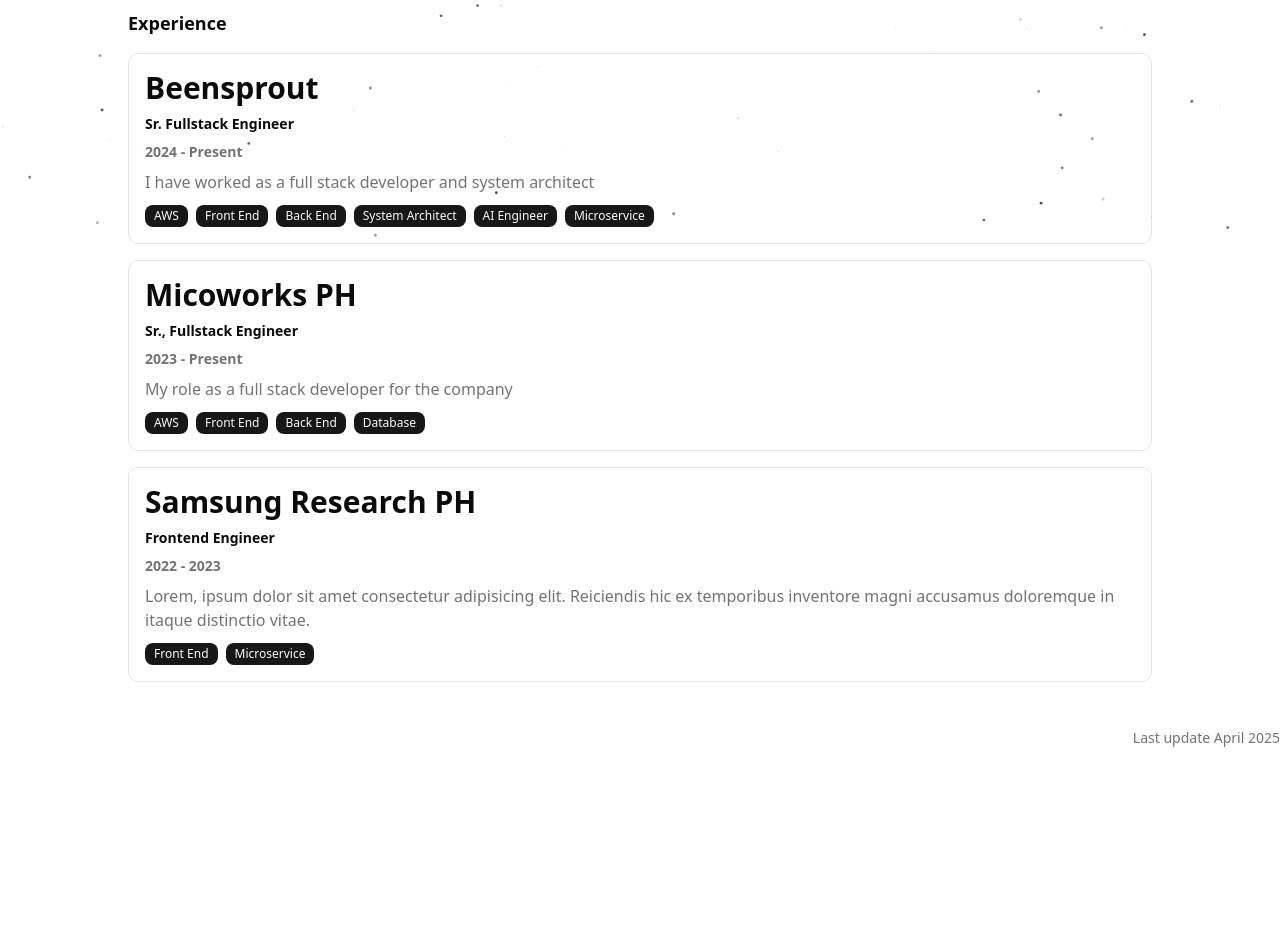
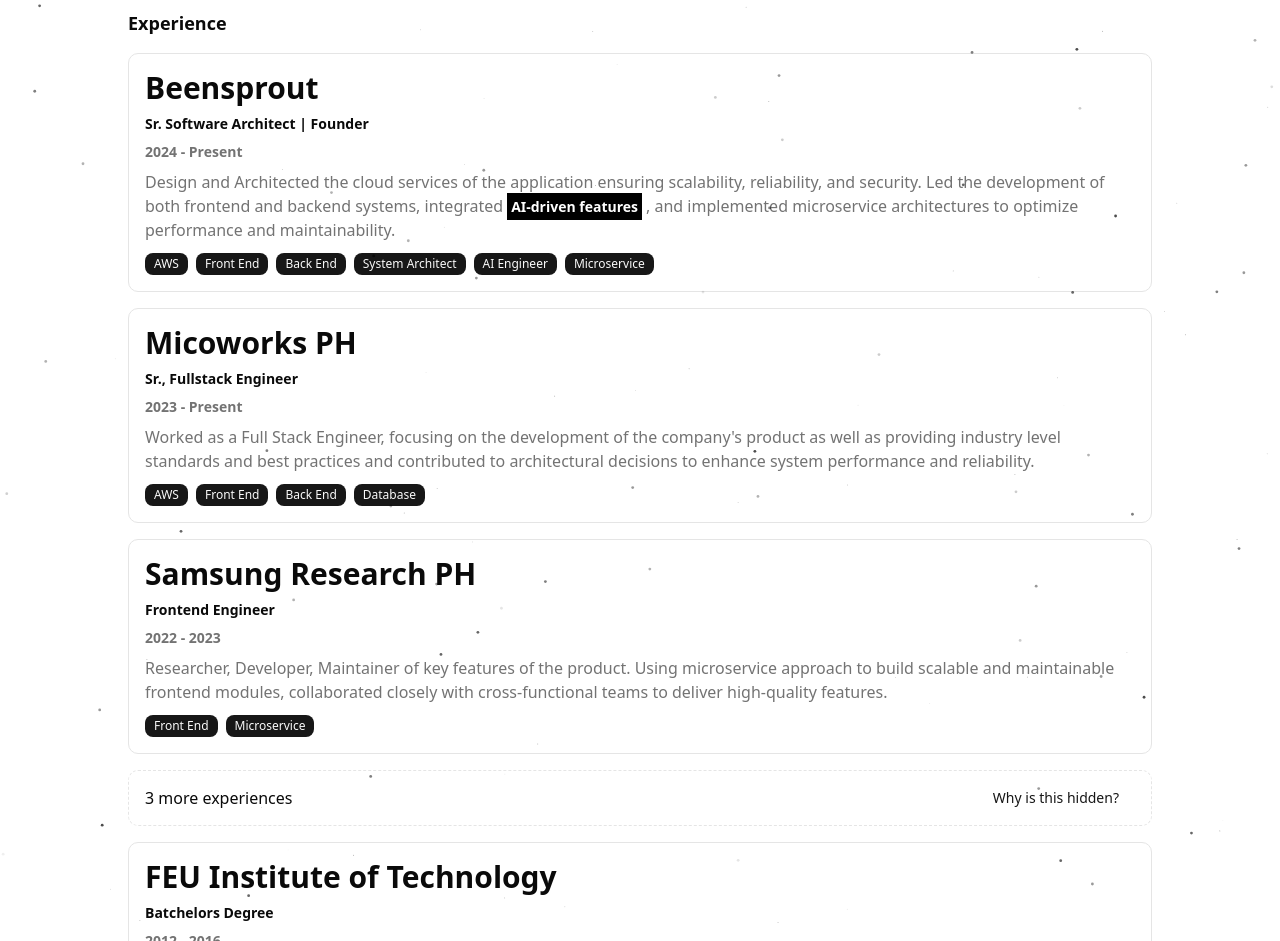
Before and after one commit to marjoforcado/marjoforcado, a Next.js app: page / in a window 1280 px wide. Shown: the part 551-1492 px from the top of the page. Before the commit the page ends 1329 px from the top, so only its background shows below. Built offline with nearby package versions, Linux system fonts and the light colour scheme.

Commit message:
Add experience

```diff
--- a/app/(pages)/(landing)/layout.tsx
+++ b/app/(pages)/(landing)/layout.tsx
@@ -1,7 +1,7 @@
 import { Navbar } from "@/app/components/Navbar";
 import { Particles } from "@/shadcn/components/magicui/particles";
 import { Metadata } from "next";
-import { Fragment, ReactNode } from "react";
+import { ReactNode } from "react";
 
 type TProps = {
   children: ReactNode;
@@ -13,9 +13,9 @@
 
 export default function Layout({ children }: TProps) {
   return (
-    <Fragment>
+    <div className="relative">
       <div className="space-y-4">
-        <div className="h-16 flex flex-col justify-center px-6">
+        <div className="h-16 flex flex-col justify-center px-6 sticky top-0 z-30 bg-white">
           <div className="container mx-auto">
             <Navbar />
           </div>
@@ -29,7 +29,6 @@
           </div>
         </footer>
       </div>
-
       <Particles
         className="absolute inset-0 z-0"
         quantity={100}
@@ -37,6 +36,6 @@
         color="#000"
         refresh
       />
-    </Fragment>
+    </div>
   );
 }
--- a/app/(pages)/(landing)/page.tsx
+++ b/app/(pages)/(landing)/page.tsx
@@ -2,6 +2,7 @@
 
 import { ExperienceCard } from "@/app/components/ExperienceCard";
 import { Header } from "@/client_only/Header";
+import { Button } from "@/shadcn/components/ui/button";
 
 export default function Page() {
   return (
@@ -10,7 +11,7 @@
       <h2 className="text-lg font-bold">Experience</h2>
       <div className="space-y-4">
         <ExperienceCard
-          role="Sr. Fullstack Engineer"
+          role="Sr. Software Architect | Founder"
           companyName="Beensprout"
           duration="2024 - Present"
           skills={[
@@ -22,7 +23,14 @@
             "Microservice",
           ]}
         >
-          I have worked as a full stack developer and system architect
+          Design and Architected the cloud services of the application ensuring
+          scalability, reliability, and security. Led the development of both
+          frontend and backend systems, integrated
+          <span className="bg-black text-white p-1 font-semibold mx-1 text-sm">
+            AI-driven features
+          </span>
+          , and implemented microservice architectures to optimize performance
+          and maintainability.
         </ExperienceCard>
         <ExperienceCard
           role="Sr., Fullstack Engineer"
@@ -30,13 +38,31 @@
           duration="2023 - Present"
           skills={["AWS", "Front End", "Back End", "Database"]}
         >
-          My role as a full stack developer for the company
+          Worked as a Full Stack Engineer, focusing on the development of the
+          company&apos;s product as well as providing industry level standards
+          and best practices and contributed to architectural decisions to
+          enhance system performance and reliability.
         </ExperienceCard>
         <ExperienceCard
           role="Frontend Engineer"
           companyName="Samsung Research PH"
           duration="2022 - 2023"
           skills={["Front End", "Microservice"]}
+        >
+          Researcher, Developer, Maintainer of key features of the product.
+          Using microservice approach to build scalable and maintainable
+          frontend modules, collaborated closely with cross-functional teams to
+          deliver high-quality features.
+        </ExperienceCard>
+        <div className="border border-dashed rounded-lg h-14 p-4 flex items-center justify-between">
+          <span>3 more experiences</span>
+          <Button variant="link">Why is this hidden?</Button>
+        </div>
+        <ExperienceCard
+          role="Batchelors Degree"
+          companyName="FEU Institute of Technology"
+          duration="2012 - 2016"
+          skills={[]}
         >
           Lorem, ipsum dolor sit amet consectetur adipisicing elit. Reiciendis
           hic ex temporibus inventore magni accusamus doloremque in itaque
--- a/app/components/ExperienceCard/ExperienceCard.tsx
+++ b/app/components/ExperienceCard/ExperienceCard.tsx
@@ -1,10 +1,11 @@
 import { Badge } from "@/shadcn/components/ui/badge";
+import { ReactNode } from "react";
 
 type TProps = {
   companyName: string;
   duration: string;
   skills: string[];
-  children: string;
+  children: string | ReactNode;
   role: string;
 };
 
--- a/client_only/Header/Header.tsx
+++ b/client_only/Header/Header.tsx
@@ -31,7 +31,7 @@
           cross-platform full-stack developer, I have a proven track record of
           delivering robust solutions across web, mobile, and desktop
           application. Currently, I am broadening my expertise by focusing on
-          <span className="bg-black text-white px-1 font-semibold mx-1">
+          <span className="bg-black text-white p-1 font-semibold mx-1 text-sm">
             AI Development
           </span>
           , with the goal of integrating cutting-edge AI technologies into
```
